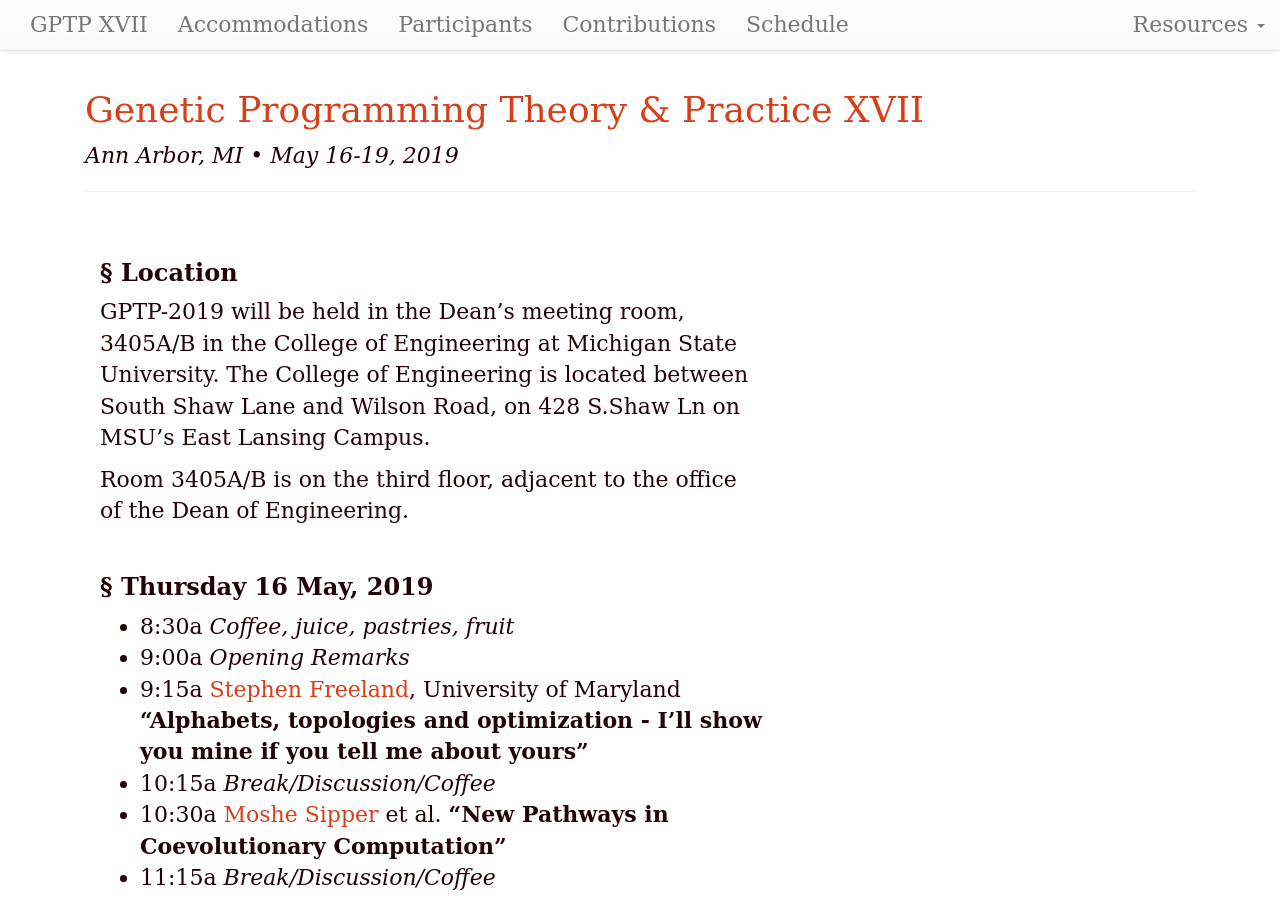
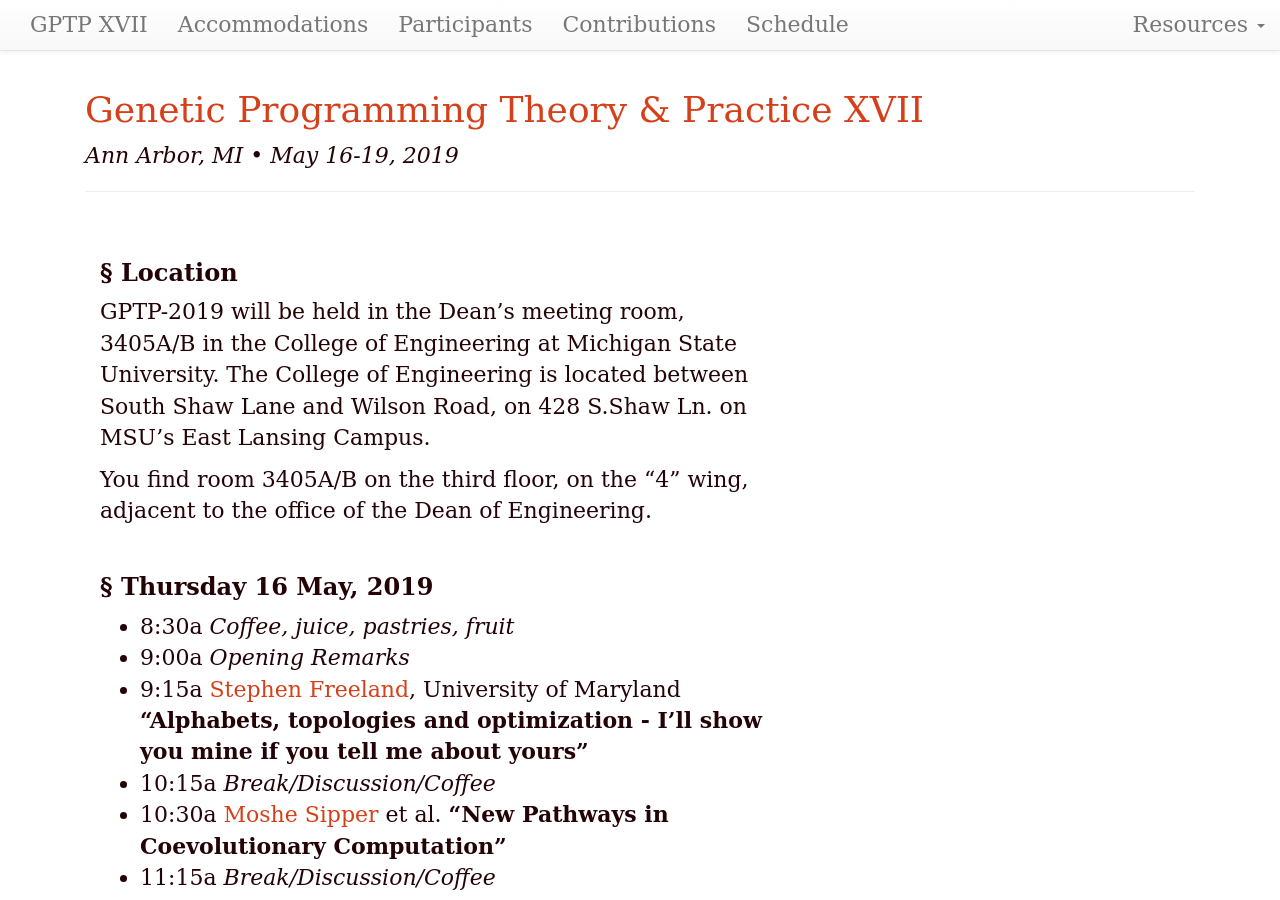
Before and after one commit to GPTP-workshop/gptp-workshop.github.io, a Jekyll site: the page built from schedule.md, in a window 1280 px wide and 900 px high. Built offline with Jekyll 4.4.1, drawn with Linux system fonts in a browser that asks for light colours; our own code applies the rules of GitHub Pages for plain Markdown files; some of the changed text lies outside the part shown.

Commit message:
Update schedule.md

```diff
--- a/schedule.md
+++ b/schedule.md
@@ -10,9 +10,9 @@ dates: "May 16-19, 2019"
 GPTP-2019 will be held in the Dean's meeting room, 3405A/B in the College
 of Engineering at Michigan State University. The College of
 Engineering is located between South Shaw Lane and Wilson Road,
-on 428 S.Shaw Ln on MSU's East Lansing Campus.
+on 428 S.Shaw Ln. on MSU's East Lansing Campus.
 
-Room 3405A/B is on the third floor, adjacent to the
+You find room 3405A/B on the third floor, on the "4" wing, adjacent to the
 office of the Dean of Engineering.
 
 
@@ -108,4 +108,4 @@ office of the Dean of Engineering.
 We normally start at 9:00 am on the first day, that is May 16, 2019,
 and end after lunch on the last day, that is May 19, 2019.
 
-[This schedule is subject to minor changes; check frequently and submit change requests via [Slack!](https://gptp-workshops.slack.com)]
+[This schedule is subject to minor changes, check the latest version by reloading. Speakers: Should you need to request a change, please post to the contribution channel on [Slack!](https://gptp-workshops.slack.com)]
```
